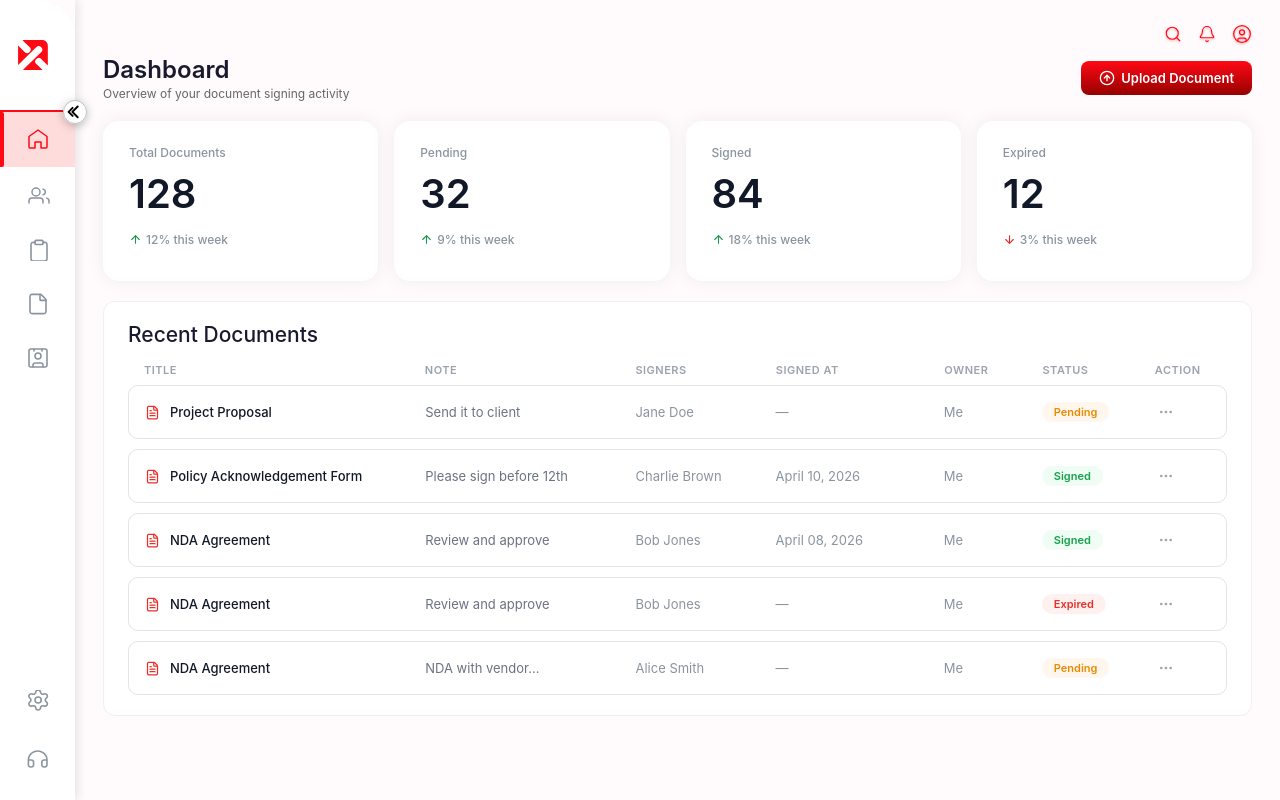
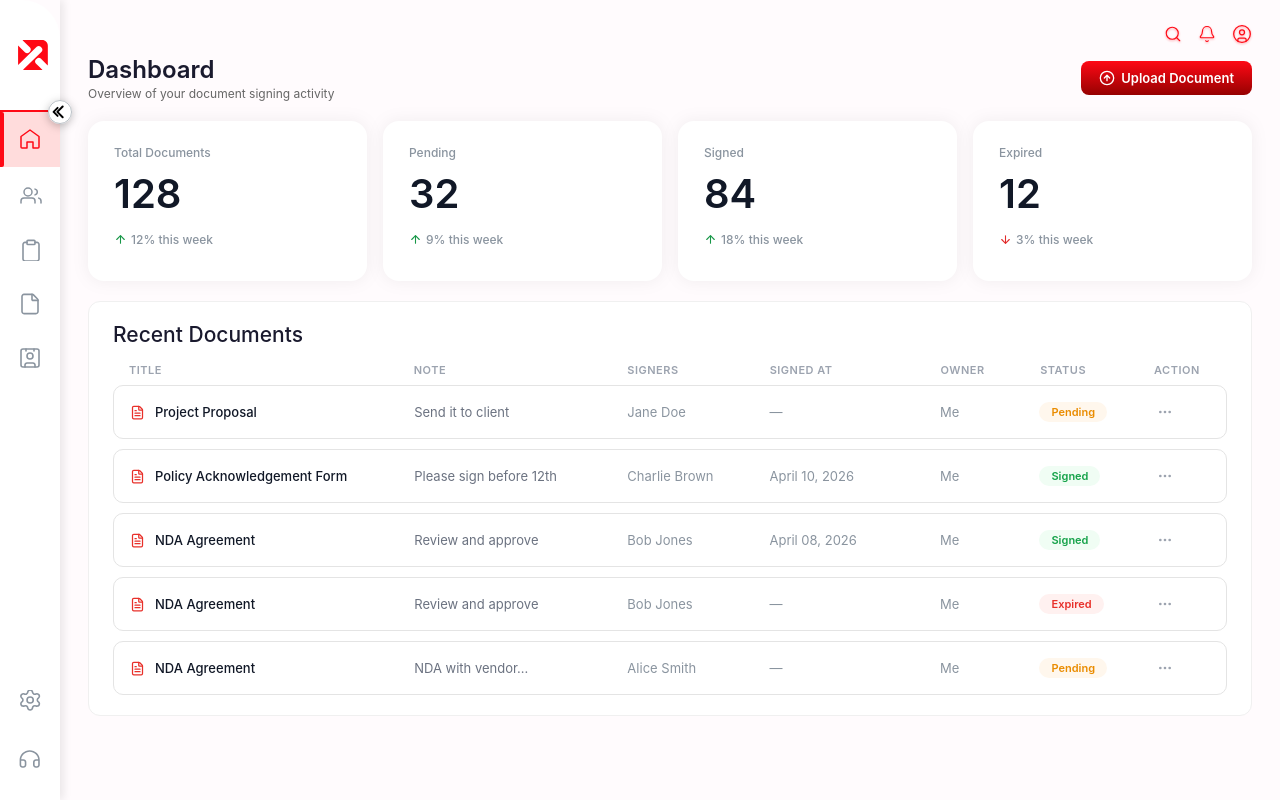
Before and after one commit to NoCapCode-tm/Nexgn-WebApp, a React (Vite) app: page / in a window 1280 px wide. Built offline with nearby package versions, Linux system fonts and the light colour scheme.

Commit message:
Reduce sidebar width from 75px to 60px

```diff
--- a/src/css/Dashboard.css
+++ b/src/css/Dashboard.css
@@ -29,7 +29,7 @@ button { cursor: pointer; border: none; background: none; font-family: inherit;
    SIDEBAR
 ═══════════════════════════════════════ */
 .sidebar {
-  width: 75px;
+  width: 60px;
   min-height: unset;
 background: transparent;
   box-shadow: 4px 0 8px rgba(0,0,0,0.08);
@@ -58,7 +58,7 @@ background: transparent;
   border-radius: 0 38px 0 0;
 }
 
-.sidebar--expanded { width: 260px; }
+.sidebar--expanded { width: 200px; }
 
 
 .sidebar__logo {
@@ -178,8 +178,8 @@ background: transparent;
   display: flex;
   align-items: center;
   justify-content: center;
-  width: 75px;
-  min-width: 75px;
+  width: 60px;
+  min-width: 60px;
   flex-shrink: 0;
   padding-left: 0;
 }
```
